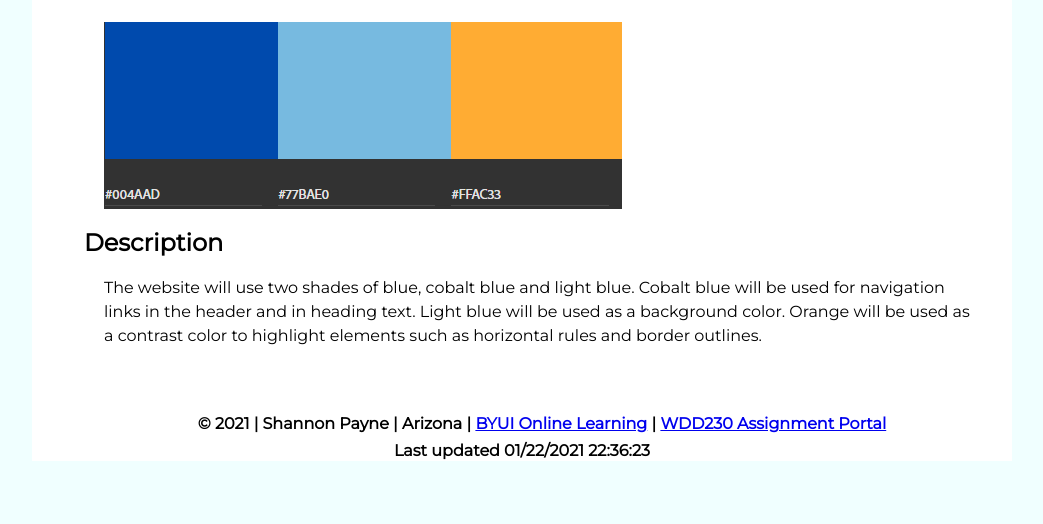
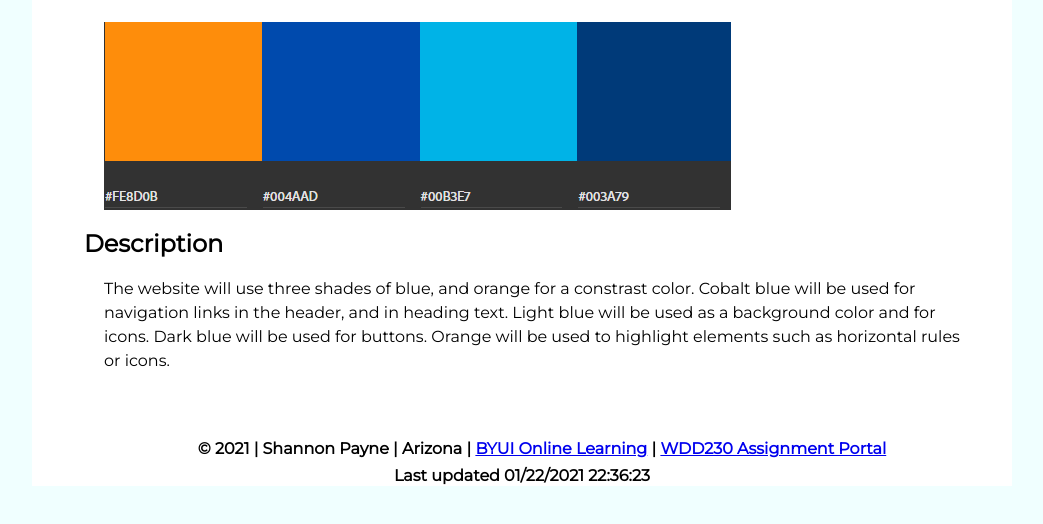
Before and after one commit to ShannonPayne7/shannonpayne7.github.io, a plain HTML site: page lesson3/color-scheme.html in a window 1280 px wide. Shown: the part 268-792 px from the top of the page, without its empty margins (118-1161 px from the left). Drawn offline with Linux system fonts and the light colour scheme.

Commit message:
color scheme update

```diff
--- a/lesson3/color-scheme.html
+++ b/lesson3/color-scheme.html
@@ -30,23 +30,30 @@
 
       <main>
         <h1>Color Scheme</h1>
-        <img src="images/ColorScheme.png" id="color-palette" alt="color scheme palette" />
+        <img
+          src="images/ColorScheme_adj.png"
+          id="color-palette"
+          alt="color scheme palette"
+        />
         <h2>Description</h2>
-        <p>The website will use two shades of blue, cobalt blue and light blue.
-        Cobalt blue will be used for navigation links in the header and in
-        heading text. Light blue will be used as a background color. Orange will
-        be used as a contrast color to highlight elements such as horizontal
-        rules and border outlines.
-      </p>
+        <p>
+          The website will use three shades of blue, and orange for a constrast
+          color. Cobalt blue will be used for navigation links in the header,
+          and in heading text. Light blue will be used as a background color and
+          for icons. Dark blue will be used for buttons. Orange will be used to
+          highlight elements such as horizontal rules or icons.
+        </p>
       </main>
       <footer>
         <p id="year">
           &copy; <span id="demo"></span> | Shannon Payne | Arizona |
           <a href="https://www.byui.edu/online" target="_blank" id="byui-link"
             >BYUI Online Learning</a
-          > | <a href="https://shannonpayne7.github.io/" id="portal-page"
-          >WDD230 Assignment Portal</a
-        >
+          >
+          |
+          <a href="https://shannonpayne7.github.io/" id="portal-page"
+            >WDD230 Assignment Portal</a
+          >
         </p>
         <div id="dateModified"></div>
       </footer>
```
Also changed, not shown: lesson3/index.html (+1 -1 lines), lesson3/images/ColorScheme.png (deleted), lesson3/images/ColorScheme_adj.png (added), lesson3/images/LogoResized.png (deleted), lesson3/images/LogoUpdate.png (added).
